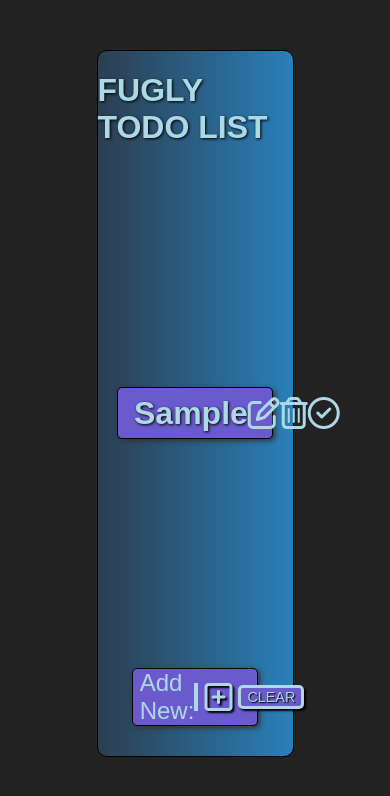
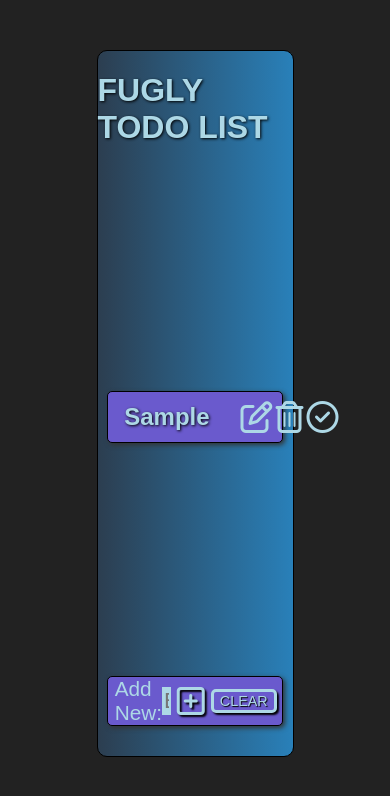
Before and after one commit to Chris-Hesterman/SimpleTodo, a React (Create React App) app: page / in a window 390 px wide. Both pictures are taken after typing "Sample" into the empty fields and a click on the button 218 px from the left and 697 px from the top of the page. Shown: the top 796 px of the page. Built offline with nearby package versions, Linux system fonts and the light colour scheme; the HTML template or start-up script is replaced by a standard one.

Commit message:
working on responsiveness

```diff
--- a/src/NewTodoForm.css
+++ b/src/NewTodoForm.css
@@ -5,11 +5,14 @@
   align-items: center;
   color: lightblue;
   font-size: 1.5rem;
-  width: 30vw;
   border: 1px black solid;
   border-radius: 5px;
   padding-left: .4rem;
   box-shadow: 2px 2px 5px #333;
+}
+
+.NewTodoForm-container {
+  width: 70%;
 }
 
 .NewTodoForm-submit {
@@ -54,3 +57,12 @@
   box-shadow: none;
   transform: translate(2px, 2px);
 }
+
+@media (max-width: 1320px) {
+  .NewTodoForm-container {
+    width: 90%;
+  }
+  .NewTodoForm label {
+    font-size: 1.3rem;
+  }
+}
--- a/src/NewTodoForm.js
+++ b/src/NewTodoForm.js
@@ -30,7 +30,7 @@ class NewTodoForm extends Component {
 
   render() {
     return (
-      <div >
+      <div className="NewTodoForm-container">
         <form className="NewTodoForm" onSubmit={this.handleSubmit}>
           <label htmlFor="task">Add New: </label>
           <input
--- a/src/Todo.css
+++ b/src/Todo.css
@@ -17,12 +17,14 @@
   justify-content: space-around;
   align-items: center;
   width: 20%;
+
 }
 .Todo-remove,
 .Todo-edit,
 .Todo-complete {
   color: lightblue;
   font-size: 2rem;
+  margin-left: 3px;
 }
 
 .Todo-done {
@@ -63,3 +65,9 @@
   border-radius: 5px;
   font-size: 1.75rem;
 }
+
+@media (max-width: 1024px) {
+  .Todo h1 {
+    font-size: 1.5em;
+  }
+}
--- a/src/TodoList.css
+++ b/src/TodoList.css
@@ -25,3 +25,9 @@
   width: 80%;
   list-style-type: none;
 }
+
+@media (max-width: 1320px) {
+  .TodoList-list {
+    width: 90%;
+  }
+}
```
